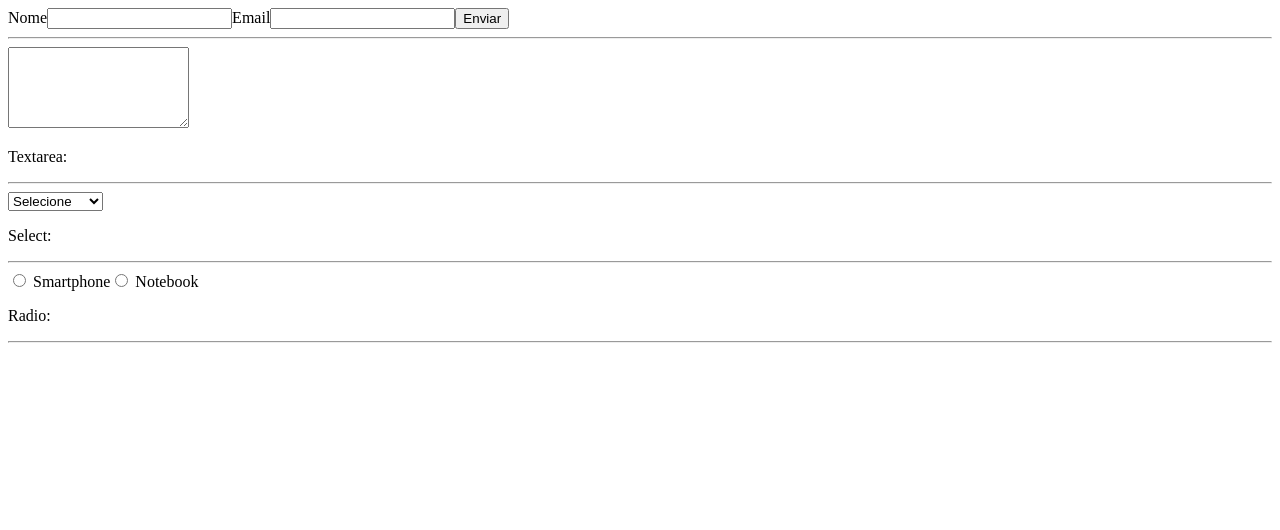
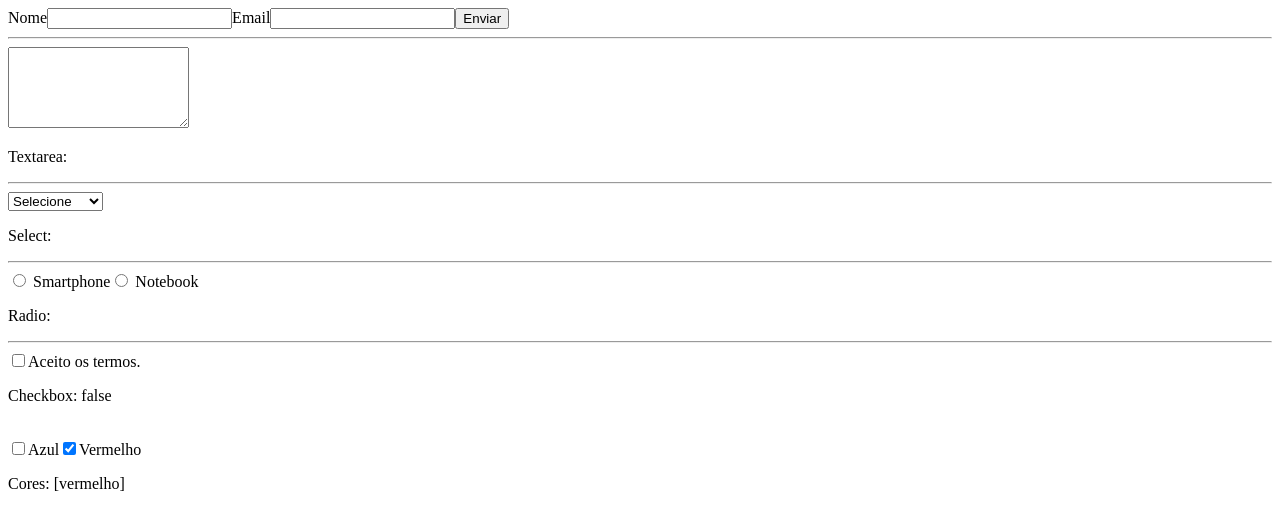
Before and after one commit to Dev-HideyukiTakahashi/origamid-react-course, a React app: page / in a window 1280 px wide. Shown: the top 530 px of the page. Built offline with nearby package versions, Linux system fonts and the light colour scheme; the HTML template or start-up script is replaced by a standard one.

Commit message:
aula: checkbox

```diff
--- a/src/forms/AppForms.jsx
+++ b/src/forms/AppForms.jsx
@@ -2,6 +2,7 @@ import React from 'react'
 import { TextArea } from './TextArea';
 import { Select } from './Select';
 import { Radio } from './Radio';
+import { Checkbox } from './Checkbox';
 
 export const AppForms = () => {
     const [nome, setNome] = React.useState('');
@@ -40,6 +41,7 @@ export const AppForms = () => {
         <hr />
         <Radio/>
         <hr />
+        <Checkbox/>
         </>
   )
 }
--- /dev/null
+++ b/src/forms/Checkbox.jsx
@@ -0,0 +1,42 @@
+import React from 'react'
+
+export const Checkbox = () => {
+    const [termos, setTermos] = React.useState(false);
+    const [cores, setCores] = React.useState(['vermelho']);
+
+    function valueCheckbox() {
+      return  termos ? "true" : "false";
+    }
+
+    function handleChange({target}) {
+        if(target.checked){
+            setCores([...cores, target.value]);
+        }else{
+            setCores(cores.filter((cor) => cor != target.value))
+        }
+    }
+
+  return (
+    <form action="">
+        <label>
+            <input type="checkbox" value="Termos"
+            checked={termos} onChange={({target}) => setTermos(target.checked)}/>
+            Aceito os termos.
+        </label>
+        <p>Checkbox: {valueCheckbox()}</p>
+        <br />
+        {/* múltiplis checkbox */}
+        <label>
+            <input type="checkbox" value="azul"
+             onChange={handleChange}/>
+            Azul
+        </label>
+        <label>
+            <input type="checkbox" value="vermelho" checked={cores.includes('vermelho')}
+            onChange={handleChange}/>
+            Vermelho
+        </label>
+        <p>Cores: [{cores}]</p>
+    </form>
+  )
+}
```
